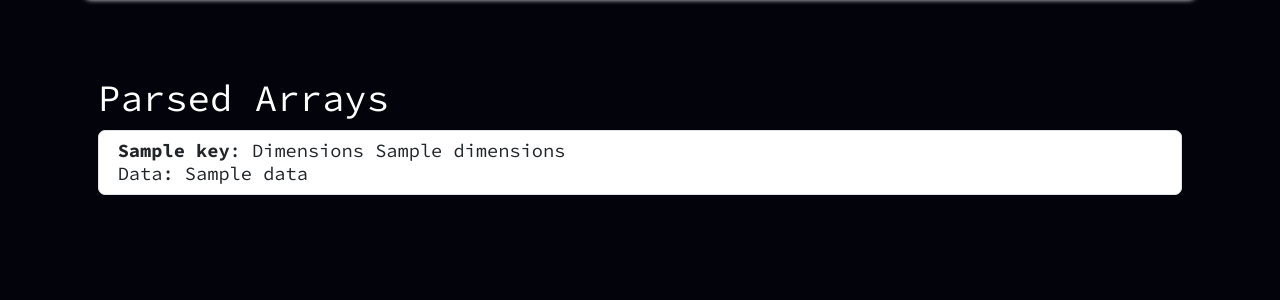
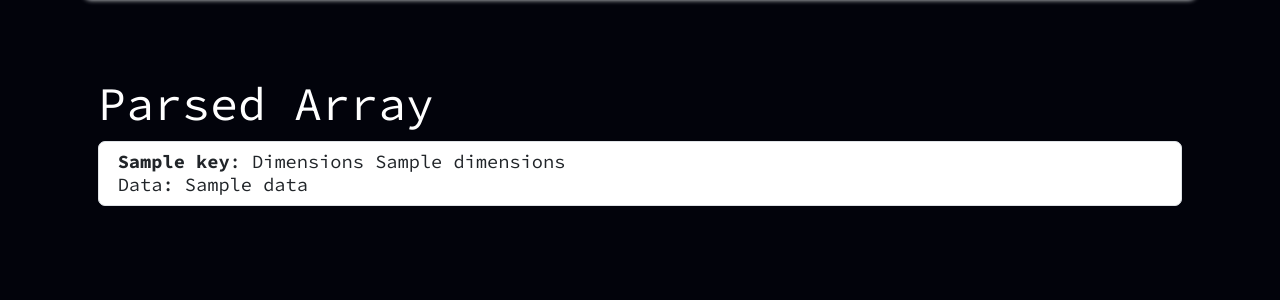
Before and after one commit to wayfinderza/see_numpy, a Flask app: template templates/index.html in a window 1280 px wide. Shown: the part 70-370 px from the top of the page. Run offline with Flask 3, Linux system fonts and the light colour scheme; the template is opened without the code that fills it: most values are stand-ins (such as "Sample title", 1, 10 or a date in 2020); some libraries are stand-ins or nearby versions.

Commit message:
Separated the parsing array logic and html.

```diff
--- a/app.py
+++ b/app.py
@@ -1,6 +1,6 @@
 import os
-import numpy as np
 from flask import Flask, request, redirect, url_for, render_template, flash
+from utils.file_processing import load_npz_file
 
 # Create the Flask app
 app = Flask(__name__)
@@ -35,15 +35,8 @@ def upload_file():
         try:
             file.save(file_path)
 
-            # Load the NPZ file and extract arrays
-            data = np.load(file_path)
-            arrays = {
-                key: {
-                    "dimensions": data[key].shape,
-                    "data": data[key].tolist()  # Convert to Python list for JSON compatibility
-                }
-                for key in data.keys()
-            }
+            # Use the utility function to load the NPZ file and extract arrays
+            arrays = load_npz_file(file_path)
 
             flash("File uploaded successfully!")
             return render_template("index.html", arrays=arrays)
@@ -54,5 +47,6 @@ def upload_file():
         flash("Invalid file type. Please upload a valid .npz file.")
 
     return redirect(url_for("home"))
+
 if __name__ == "__main__":
     app.run(debug=True)
--- /dev/null
+++ b/templates/array_display.html
@@ -0,0 +1,13 @@
+<!-- templates/array_display.html -->
+{% if arrays %}
+    <h1>Parsed Array</h1>
+    <ul class="list-group">
+        {% for key, details in arrays.items() %}
+            <li class="list-group-item">
+                <strong>{{ key }}</strong>: Dimensions {{ details.dimensions }}
+                <br>
+                Data: {{ details.data }}
+            </li>
+        {% endfor %}
+    </ul>
+{% endif %}
--- a/templates/index.html
+++ b/templates/index.html
@@ -25,17 +25,8 @@
             </div>
         {% endif %}
     {% endwith %}
-    {% if arrays %}
-        <h2>Parsed Arrays</h2>
-        <ul class="list-group">
-            {% for key, details in arrays.items() %}
-                <li class="list-group-item">
-                    <strong>{{ key }}</strong>: Dimensions {{ details.dimensions }}
-                    <br>
-                    Data: {{ details.data }}
-                </li>
-            {% endfor %}
-        </ul>
-    {% endif %}
+    <div>
+        {% include 'array_display.html' %}
+    </div>
 </div>
 {% endblock %}
--- /dev/null
+++ b/utils/__init__.py
@@ -0,0 +1 @@
+# utils package initialization
```
Also changed, not shown: utils/file_processing.py (added, +21 -0 lines).
